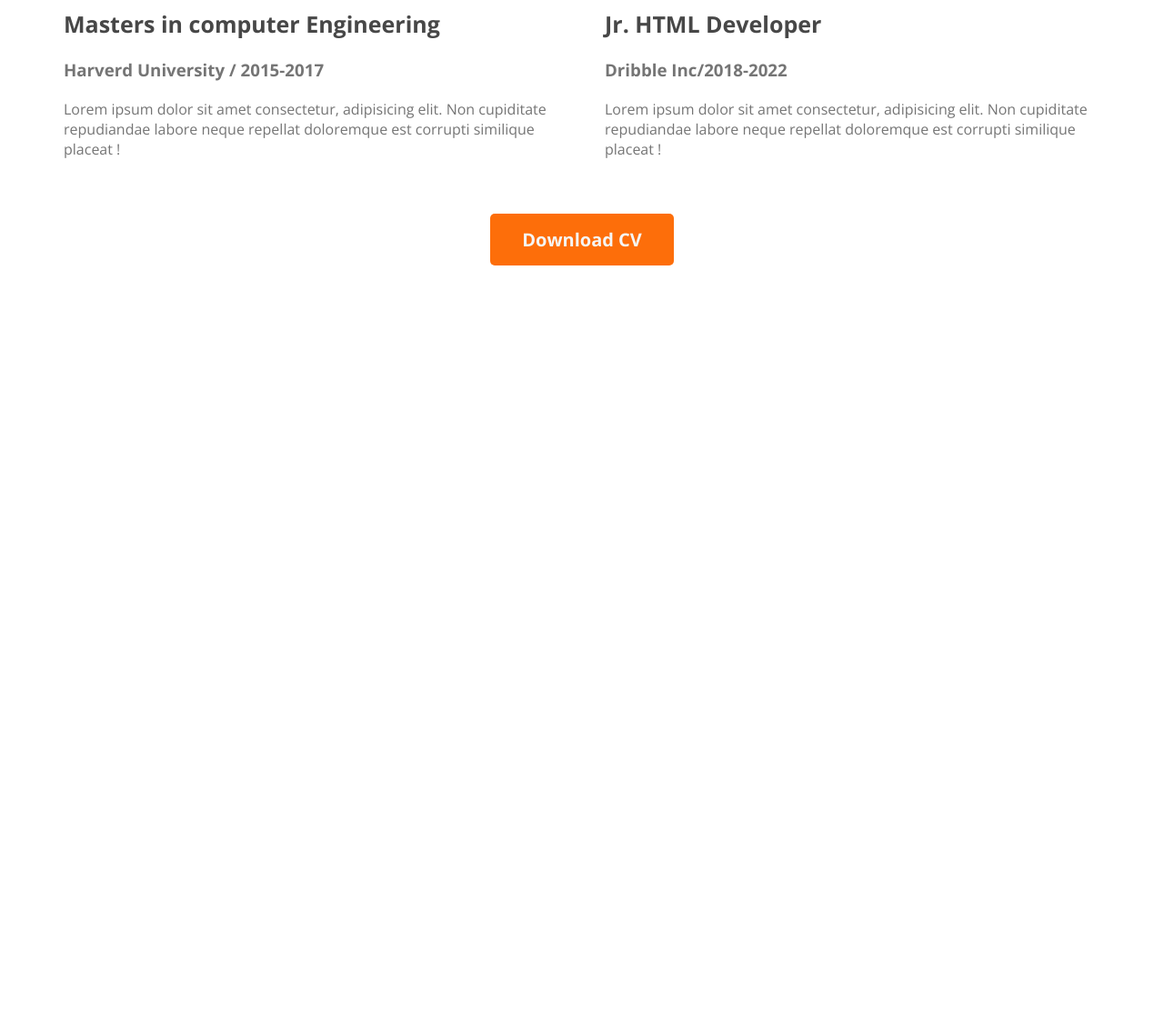
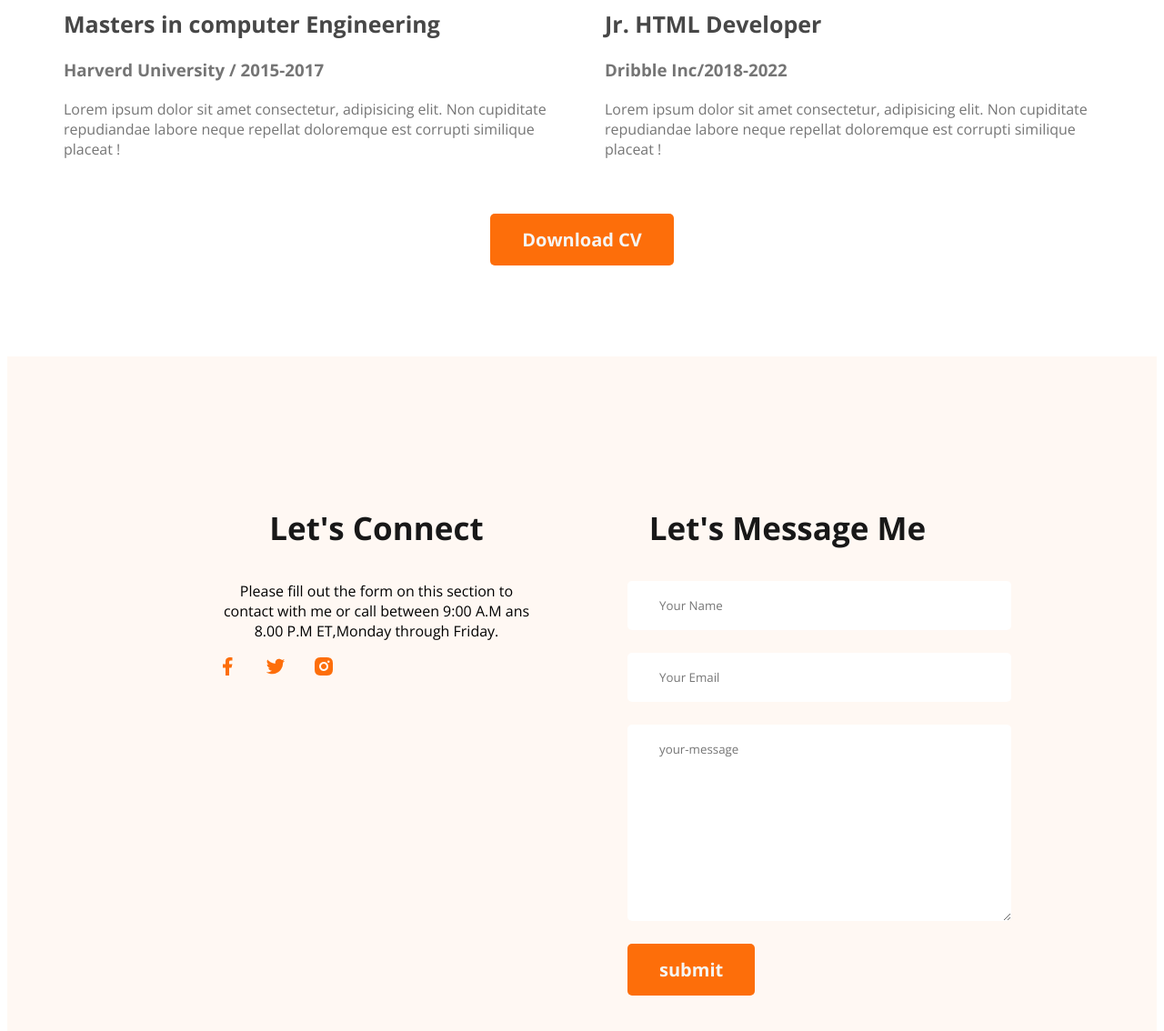
Before and after one commit to NFS152/mairahardy, a plain HTML site: page index.html in a window 1280 px wide. Shown: the part 3120-4254 px from the top of the page at 91% size. Before the commit the page ends 3420 px from the top, so only its background shows below. Drawn offline with nearby package versions, Linux system fonts and the light colour scheme.

Commit message:
added footer

```diff
--- a/index.html
+++ b/index.html
@@ -151,7 +151,26 @@
     </div>
   </main>
   <footer>
-
+    <div class="footer-column">
+      <h3 class="section-title">Let's Connect</h3>
+      <p class="section-description">
+        Please fill out the form on this section to contact with me or call between 9:00 A.M ans 8.00 P.M ET,Monday through Friday.
+      </p>
+      <div class="social-links">
+        <a href=""><img src="images/icons/facebook.png" alt=""></a>
+        <a href=""><img src="images/icons/twitter.png" alt=""></a>
+        <a href=""><img src="images/icons/insta.png" alt=""></a>
+      </div>
+    </div>
+    <div class="footer-column">
+      <h3 class="section-title">Let's Message Me</h3>
+      <form class="contact" action="">
+        <input type="text" placeholder="Your Name">
+        <input type="email" name="" placeholder="Your Email" id="">
+        <textarea name="" id="" placeholder="your-message" cols="30" rows="10"></textarea>
+        <input class="btn-primary" type="submit" value="submit">
+      </form>
+    </div>
   </footer>
 </body>
 </html>
--- a/style.css
+++ b/style.css
@@ -160,3 +160,28 @@ main{
 .download-cv{
     text-align: center;
 }
+footer{
+    display: flex;
+    gap: 100px;
+    background: #FFF8F3;
+    margin-top: 100px;
+    padding: 130px 230px;
+}
+.footer-column{
+    width: 50%;
+}
+.social-links a{
+    margin-right: 25px;
+}
+.contact input[type="text"] , .contact input[type="email"],
+textarea{
+     display: block;
+     margin-bottom: 25px;
+     padding: 18px 35px ;
+     color: #757575;
+     border-radius: 5px;
+     background: #FFF;
+     border: 0;
+     width: 100%;
+
+}
```
